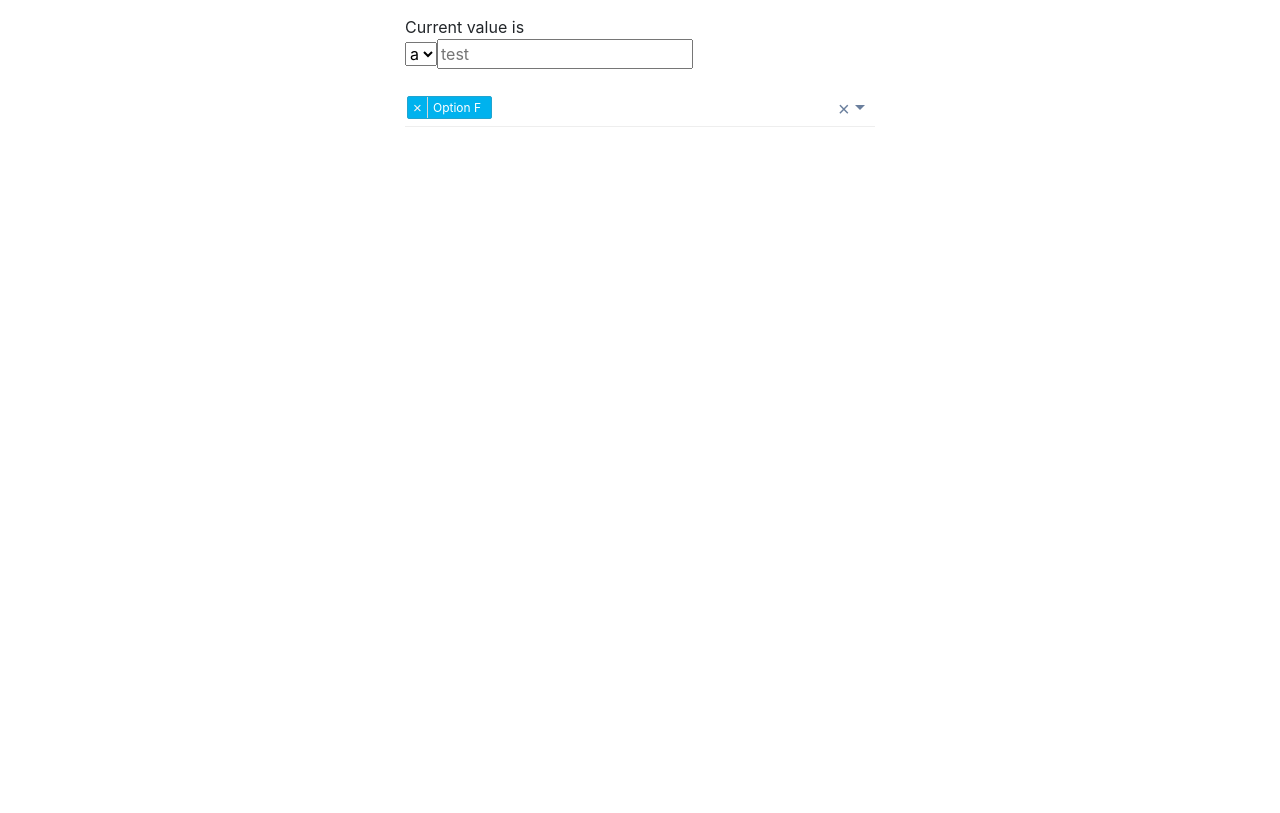
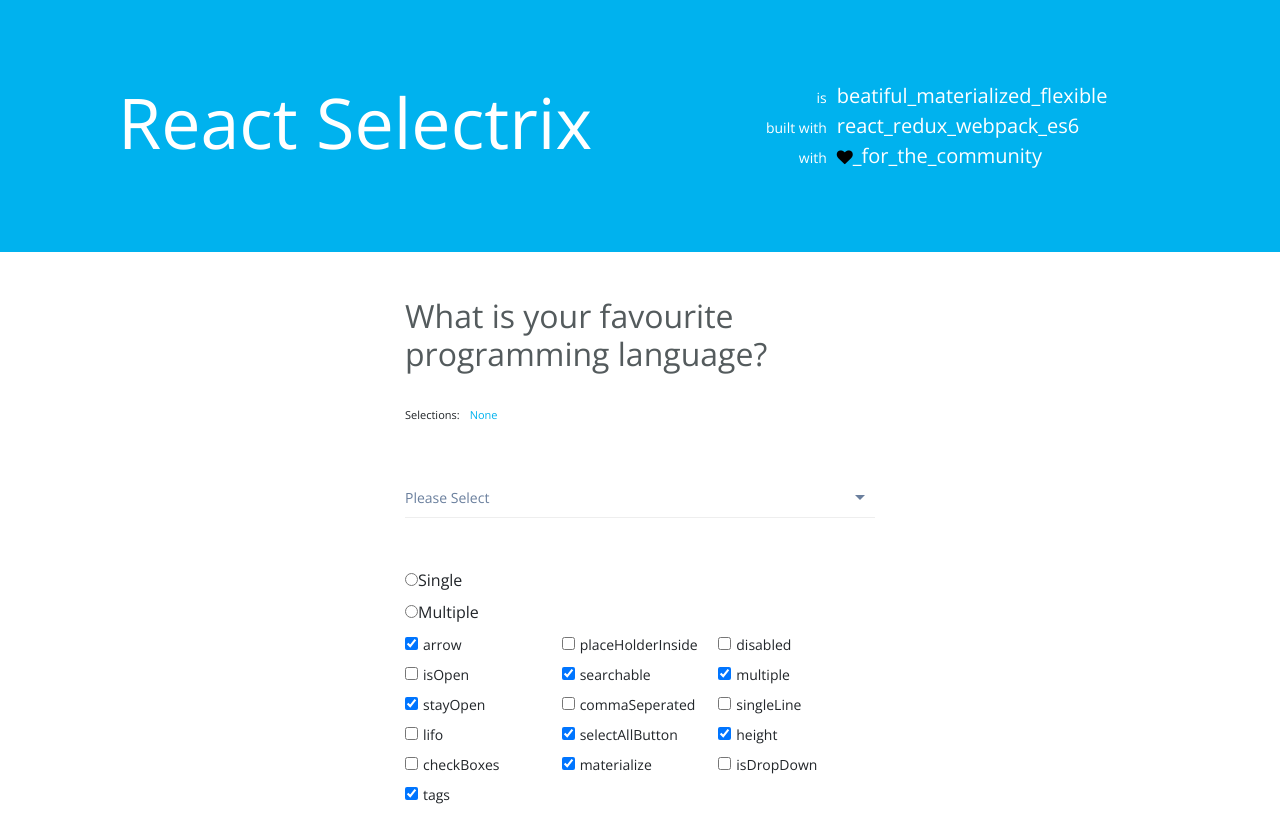
Before and after one commit to stratos-vetsos/react-selectrix, a React app: page / in a window 1280 px wide. Built offline with nearby package versions, Linux system fonts and the light colour scheme.

Commit message:
gh pages under development

```diff
--- a/index.html
+++ b/index.html
@@ -2,11 +2,39 @@
 <html>
 	<head>
 		<meta charset="utf-8">
-		<title></title>
+		<title>React Selectrix</title>
 		<link rel="stylesheet" href="https://maxcdn.bootstrapcdn.com/bootstrap/4.0.0/css/bootstrap.min.css">
+		<link rel="stylesheet" href="https://maxcdn.bootstrapcdn.com/font-awesome/4.7.0/css/font-awesome.min.css">
+		<link href="https://fonts.googleapis.com/css?family=Open+Sans:300,400,700" rel="stylesheet">
 	</head>
 	<body>
-		<div id="root"></div>
+		<header>
+			<div class="container">
+				<div class="row">
+					<div class="col-sm-6">
+						<h1>React Selectrix</h1>
+					</div>
+					<div class="col-sm-6">
+						<div class="vertical-align">
+							<div>
+								<p><span>is</span>beatiful_materialized_flexible</p>
+								<p><span>built with</span>react_redux_webpack_es6</p>
+								<p><span>with</span><i class="fa fa-heart"></i>_for_the_community</p>
+							</div>
+						</div>
+					</div>
+				</div>
+			</div>
+		</header>
+		<main>
+			<div class="container">
+				<div id="root"></div>
+			</div>
+
+		</main>
+		<footer>
+			Developed by Stratos Vetsos &copy; 2018
+		</footer>
 		<script type="text/javascript" src="dist/bundle.js"></script>
 	</body>
 </html>
--- a/src/App.js
+++ b/src/App.js
@@ -4,16 +4,79 @@ import Selectrix from 'components/';
 export default class App extends React.Component {
 
 	constructor( props ) {
+
 		super( props );
+
+		this.changeSetting = this.changeSetting.bind( this );
+
+		this.conditionals = {
+			multiple: [ 'commaSeperated', 'lifo', 'selectAllButton' ],
+			single: [ 'isDropDown', 'placeHolderInside' ]
+		}
+
 		this.state = {
-			value: '',
+			value: [],
+			settings: {
+				arrow: true,
+				placeHolderInside: false,
+				disabled: false,
+				isOpen: false,
+				searchable: true,
 				multiple: true,
-			searchable: true
+				stayOpen: true,
+				commaSeperated: false,
+				singleLine: false,
+				lifo: false,
+				selectAllButton: true,
+				height: 200,
+				checkBoxes: false,
+				materialize: true,
+				isDropDown: false,
+				// customKeys={ { key: 'url', label: 'title' } }
+				// ajax={{
+				// 	url: 'https://newsapi.org/v2/everything?apiKey=9342a9a707ca49c4b2da34e9ea238ea6',
+				// 	fetchOnSearch: true,
+				// 	q: '&q={q}',
+				// 	nestedKey: 'articles',
+				// 	minLength: 3
+				// }}
+				// onRenderOption={ this.onRenderOption }
+				// onRenderSelection={ this.onRenderSelection }
+				tags: true
+			}
 		};
 
 		this.setValue = this.setValue.bind( this );
 		this.onRenderOption = this.onRenderOption.bind( this );
 		this.onRenderSelection = this.onRenderSelection.bind( this );
+	}
+
+	changeSetting( e ) {
+
+		const { type, name } = e.target;
+		const value = type === 'checkbox' ? e.target.checked : e.target.value;
+
+		let settings = Object.assign( {}, this.state.settings );
+		settings [ name ] = value;
+
+		if( name === 'multiple' ) {
+			const target = this.conditionals[ value ? 'single' : 'multiple' ];
+
+			target.map( t => {
+				settings[ t ] = false;
+			} )
+		}
+		else if( this.conditionals.multiple.includes( name ) ) {
+			settings[ 'multiple' ] = true;
+		}
+		else if( this.conditionals.single.includes( name ) ) {
+			settings[ 'multiple' ] = false;
+		}
+
+		this.setState( {
+			settings: Object.assign( {}, this.state.settings, settings )
+		} )
+
 	}
 
 	setValue( value ) {
@@ -34,98 +97,60 @@ export default class App extends React.Component {
 
 	render() {
 
-		let options = [
+		const options = [
 			{
-				key: 'a',
-				label: 'Option A'
+				key: 'javascript',
+				label: 'Javascript'
 			},
 			{
-				key: 'b',
-				label: 'Option B'
+				key: 'go',
+				label: 'Go'
 			},
 			{
-				key: 'c',
-				label: 'Option C'
+				key: 'ruby',
+				label: 'Ruby On Rails'
 			},
 			{
-				key: 'd',
-				label: 'Option D'
+				key: 'dotnet',
+				label: '.NET'
 			},
 			{
-				key: 'e',
-				label: 'Option E'
+				key: 'php',
+				label: 'PHP'
 			},
 			{
-				key: 'f',
-				label: 'Option F'
+				key: 'csharp',
+				label: 'C#'
 			},
 			{
-				key: 'stratos',
-				label: 'Stratos'
+				key: 'java',
+				label: 'JAVA'
 			},
 			{
-				key: 'paok',
-				label: 'PAOK'
-			},
-			{
-				key: 'cron',
-				label: 'Cron'
-			},
-			{
-				key: 'test',
-				label: 'Test'
-			},
-			{
-				key: 'giorgos',
-				label: 'Giorgos'
-			},
-			{
-				key: 'antonis',
-				label: 'Antonis'
-			},
-			{
-				key: 'wxaman',
-				label: 'Wx Aman'
+				key: 'python',
+				label: 'Python'
 			}
 		];
-
 		return(
-			<div>
-				<div>Current value is
-					{ this.state.value !== '' &&
-						<pre>
-							{ this.state.multiple
+			<div className="example">
+				<h2>What is your favourite programming language?</h2>
+				<div className="example-wrapper">
+					<div className="value-wrapper">
+						Selections:
+						{ this.state.value.length > 0
+							? <span>
+								{ this.state.settings.multiple
 									? ` ${ this.state.value.map( v => v.label ).join( ', ' ) }`
-								: this.state.value.label
+									: this.state.value[ 0 ].label
 								}
-						</pre>
+							</span>
+							: <span>None</span>
 						}
 					</div>
-				<select name="" id="">
-					<option value="te">a</option>
-					<option value="t2">2</option>
-				</select>
-				<input type="text" placeholder="test" style={{ marginBottom: 20  }}/>
 					<Selectrix
 						options={ options }
 						onChange={ this.setValue }
-					arrow={ true }
-					placeHolderInside={ false }
-					disabled={ false }
-					className="mister-selectrix"
-					selected={ 'f' }
-					isOpen={ false }
-					searchable={ this.state.searchable }
-					multiple={ this.state.multiple }
-					stayOpen={ false }
-					commaSeperated={ false }
-					singleLine={ true }
-					lifo={ false }
-					selectAllButton={ true }
-					height={ 190 }
-					checkBoxes={ false }
-					materialize={ true }
-					isDropDown={ false }
+						{ ... this.state.settings }
 						// customKeys={ { key: 'url', label: 'title' } }
 						// ajax={{
 						// 	url: 'https://newsapi.org/v2/everything?apiKey=9342a9a707ca49c4b2da34e9ea238ea6',
@@ -136,8 +161,30 @@ export default class App extends React.Component {
 						// }}
 						// onRenderOption={ this.onRenderOption }
 						// onRenderSelection={ this.onRenderSelection }
-					tags={ true }
 					/>
+					<div className="settings">
+						<div>
+							<div className="radio-wrapper">
+								<input type="radio" name="mode" />
+								<label>Single</label>
+
+							</div>
+							<div className="radio-wrapper">
+								<input type="radio" name="mode" />
+								<label>Multiple</label>
+							</div>
+						</div>
+						{ Object.entries( this.state.settings ).map( ( [ key, value ] ) => {
+							return(
+								<div key={ `setting-${ key }` } className="form-group">
+									<input type="checkbox" checked={ value } name={ key } onChange={ this.changeSetting } />
+									<label>{ key }</label>
+								</div>
+							)
+						} ) }
+					</div>
+				</div>
+
 			</div>
 		)
 
--- a/src/actions/index.js
+++ b/src/actions/index.js
@@ -1,6 +1,7 @@
 import { normalizeSelected, isInViewport, isEmpty, isNumeric, isString, isArray } from 'helpers';
 
 export const SETUP_INSTANCE = 'SETUP_INSTANCE';
+export const UPDATE_INSTANCE = 'UPDATE_INSTANCE';
 export const CLOSE_SELECT = 'CLOSE_SELECT';
 export const OPEN_SELECT = 'OPEN_SELECT';
 export const SELECT_ITEM = 'SELECT_ITEM';
@@ -81,9 +82,15 @@ export const checkForScroll = () => {
 	}
 }
 
-export const setupInstance = ( props ) => {
+export const setupInstance = ( props, update = false ) => {
 
-	let { selected, selectedIndex } = normalizeSelected( props.selected, [ ... props.options ] );
+	return ( dispatch, getState ) => {
+
+		const state = getState();
+		let { selected, selectedIndex } = props.value
+		? normalizeSelected( props.value, [ ... props.options ] )
+		: { selected: state.selected, selectedIndex: state.selectedIndex };
+
 		let customKeys = {},
 			options = [ ... props.options ];
 
@@ -152,15 +159,18 @@ export const setupInstance = ( props ) => {
 
 		}
 
-	return {
-		type: SETUP_INSTANCE,
+		dispatch( {
+			type: update ? UPDATE_INSTANCE : SETUP_INSTANCE,
 			props,
 			selected,
 			selectedIndex,
 			options,
 			customKeys,
 			ajax
+		} );
 	}
+
+
 }
 
 export const clearOptions = () => {
--- a/src/components/Selectrix.js
+++ b/src/components/Selectrix.js
@@ -33,6 +33,10 @@ export default class Selectrix extends React.Component {
 		this.props.setupInstance( this.props );
 	}
 
+	componentWillReceiveProps( nextProps ) {
+		this.props.updateInstance( nextProps );
+	}
+
 	render() {
 
 		return(
@@ -46,11 +50,10 @@ Selectrix.defaultProps = {
 	options: [],
 	height: 190,
 	className: '',
-	isOpen: false,
 	placeHolderInside: true,
 	placeholder: 'Please Select',
 	arrow: true,
-	selected: [],
+	value: false,
 	multiple: false,
 	disabled: false,
 	onChange: () => {},
@@ -69,7 +72,8 @@ Selectrix.defaultProps = {
 	ajax: false,
 	onRenderOption: false,
 	onRenderSelection: false,
-	tags: false
+	tags: false,
+	updateInstance: () => {}
 }
 
 Selectrix.propTypes = {
@@ -83,7 +87,7 @@ Selectrix.propTypes = {
 	placeHolderInside: PropTypes.bool,
 	placeholder: PropTypes.string,
 	arrow: PropTypes.bool,
-	selected: PropTypes.oneOfType( [
+	value: PropTypes.oneOfType( [
 		PropTypes.string,
 		PropTypes.array,
 		PropTypes.bool
@@ -118,5 +122,6 @@ Selectrix.propTypes = {
 		PropTypes.bool
 	] ),
 	tags: PropTypes.bool,
-	setupInstance: PropTypes.func.isRequired
+	setupInstance: PropTypes.func.isRequired,
+	updateInstance: PropTypes.func.isRequired
 }
--- a/src/components/index.js
+++ b/src/components/index.js
@@ -14,7 +14,11 @@ const mapDispatchToProps = ( dispatch ) => {
 
         setupInstance: ( props ) => {
             dispatch( setupInstance( props ) );
-        }
+        },
+
+		updateInstance: ( props ) => {
+			dispatch( setupInstance( props, true ) );
+		}
 
     }
 }
--- a/src/reducers/index.js
+++ b/src/reducers/index.js
@@ -1,4 +1,4 @@
-import { SETUP_INSTANCE, CLOSE_SELECT, OPEN_SELECT, SELECT_ITEM, FOCUS_ITEM, CLEAR_SELECT, FOCUS_SELECT, BLUR_SELECT, SCROLL_SELECT, SEARCH_OPTIONS, UNLOCK_MOUSE_FOCUS, REMOVE_ITEM, CLEAR_SEARCH, CHECK_FOR_SCROLL, SELECT_ALL, FETCHING_OPTIONS, SETUP_AJAX_OPTIONS, CLEAR_OPTIONS, SET_QUERY_STRING, CREATE_TAG, FOCUS_TAG } from 'actions';
+import { SETUP_INSTANCE, UPDATE_INSTANCE, CLOSE_SELECT, OPEN_SELECT, SELECT_ITEM, FOCUS_ITEM, CLEAR_SELECT, FOCUS_SELECT, BLUR_SELECT, SCROLL_SELECT, SEARCH_OPTIONS, UNLOCK_MOUSE_FOCUS, REMOVE_ITEM, CLEAR_SEARCH, CHECK_FOR_SCROLL, SELECT_ALL, FETCHING_OPTIONS, SETUP_AJAX_OPTIONS, CLEAR_OPTIONS, SET_QUERY_STRING, CREATE_TAG, FOCUS_TAG } from 'actions';
 
 const initialState = {
 	settings: {
@@ -123,12 +123,13 @@ const reducer = ( state = initialState, action ) => {
 
 		}
 
-		case SETUP_INSTANCE: {
+		case SETUP_INSTANCE:
+		case UPDATE_INSTANCE: {
 
 			return Object.assign( {}, state, {
 				settings: Object.assign( {}, state.settings, {
 					className: action.props.className,
-					placeHolderInside: action.props.placeHolderInside,
+					placeHolderInside: ! action.props.multiple && action.props.placeHolderInside,
 					placeholder: action.props.placeholder,
 					arrow: action.props.arrow,
 					multiple: action.props.multiple,
@@ -146,7 +147,7 @@ const reducer = ( state = initialState, action ) => {
 				} ),
 				options: action.options,
 				height: action.props.height,
-				isOpen: action.props.isOpen,
+				isOpen: action.props.isOpen ? action.props.isOpen : action.type === UPDATE_INSTANCE ? state.isOpen : false,
 				selected: action.selected,
 				selectedIndex: action.selectedIndex,
 				customKeys: action.customKeys,
--- /dev/null
+++ b/src/scss/_github-pages.scss
@@ -0,0 +1,92 @@
+body,
+html {
+	height: 100%;
+	font-family: 'Open Sans';
+}
+
+.example {
+	margin-top: 30px;
+}
+
+.value-wrapper {
+	padding: 25px 0 5px;
+	margin-bottom: 50px;
+	font-size: 11px;
+	span {
+		color: #00b2ee;
+		&:first-child {
+			margin-left: 10px;
+		}
+	}
+}
+
+.settings {
+	margin-top: 50px;
+	.form-group {
+		float: left;
+		width: 33.33%;
+		margin: 0;
+		height: 30px;
+		label {
+			padding-left: 5px;
+			font-size: 14px;
+		}
+	}
+}
+
+.vertical-align {
+	height: 100%;
+	&:before {
+		content: '';
+		display: inline-block;
+		height: 100%;
+		vertical-align: middle;
+		margin-right: 0;
+	}
+
+	> * {
+		display: inline-block;
+		vertical-align: middle;
+	}
+}
+
+#root {
+	padding: 15px;
+	max-width: 500px;
+	margin: 0 auto;
+	h2 {
+		color: #545b5d;
+		font-weight: 300;
+	}
+}
+
+footer {
+	display: none;
+}
+
+header {
+	padding: 80px 0;
+	background-color: #00b2ee;
+	text-align: center;
+	h1 {
+		color: white;
+		font-size: 70px;
+	}
+	p {
+		text-align: left;
+		color: white;
+		font-size: 20px;
+		margin: 0;
+		span {
+			padding-right: 10px;
+			width: 90px;
+			font-size: 14px;
+			display: inline-block;
+			text-align: right;
+		}
+		i.fa {
+			color: black;
+			font-size: 16px;
+		}
+	}
+}
--- a/src/scss/react-selectrix.scss
+++ b/src/scss/react-selectrix.scss
@@ -1,21 +1,8 @@
-/* temp  */
+/* temp  git hub pages */
 
-body,
-html {
-	height: 100%;
-	font-family: -apple-system,BlinkMacSystemFont,"Segoe UI",Roboto,"Helvetica Neue",Arial,sans-serif,"Apple Color Emoji","Segoe UI Emoji","Segoe UI Symbol";
-}
+@import 'github-pages';
 
-#root {
-	max-width: 500px;
-	margin: 0 auto;
-	padding: 15px;
-
-	pre {
-		display: inline-block;
-		margin: 0;
-	}
-}
+/* end temp */
 
 @import 'colors';
 
```
Lines whose indentation alone changed are shown as unchanged.
